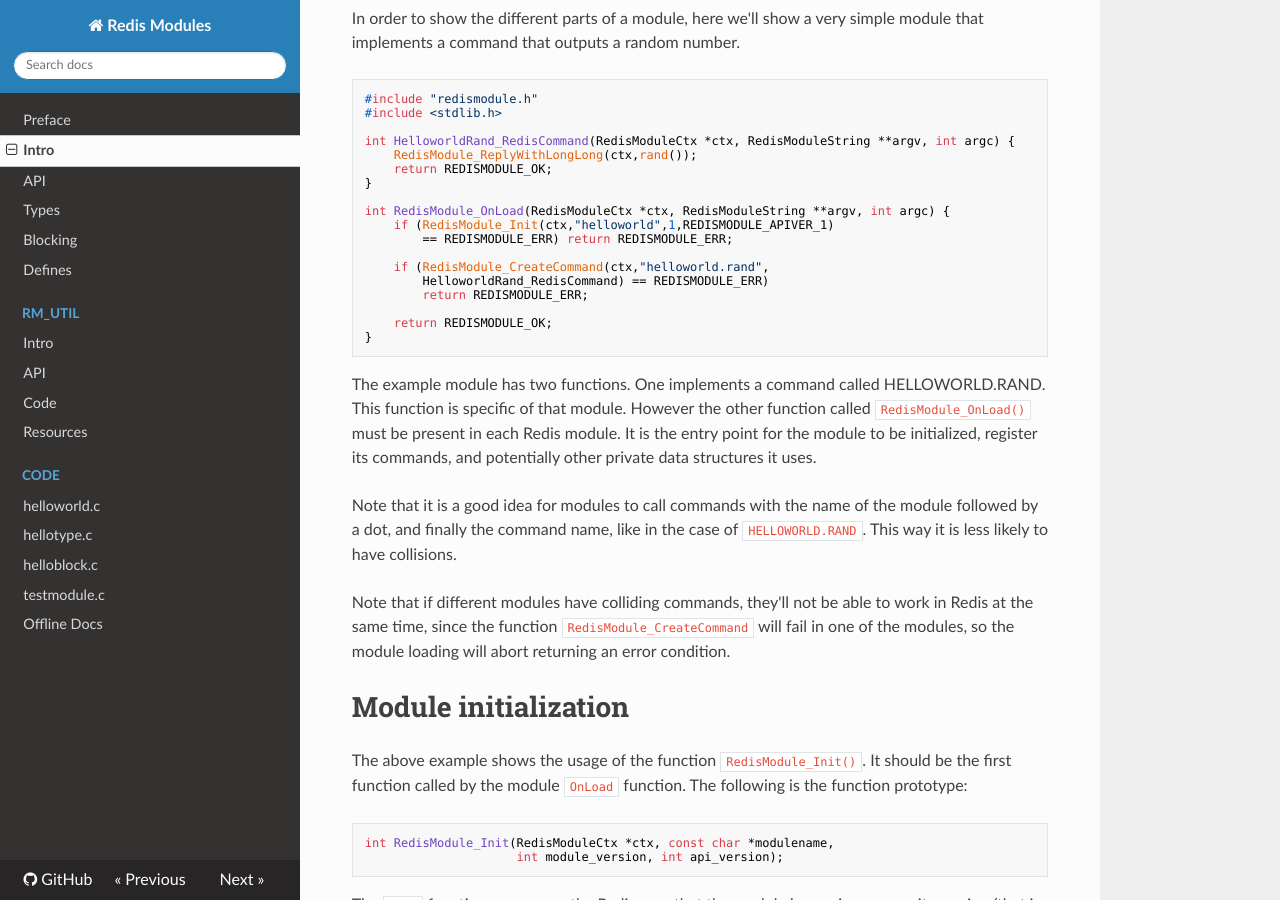
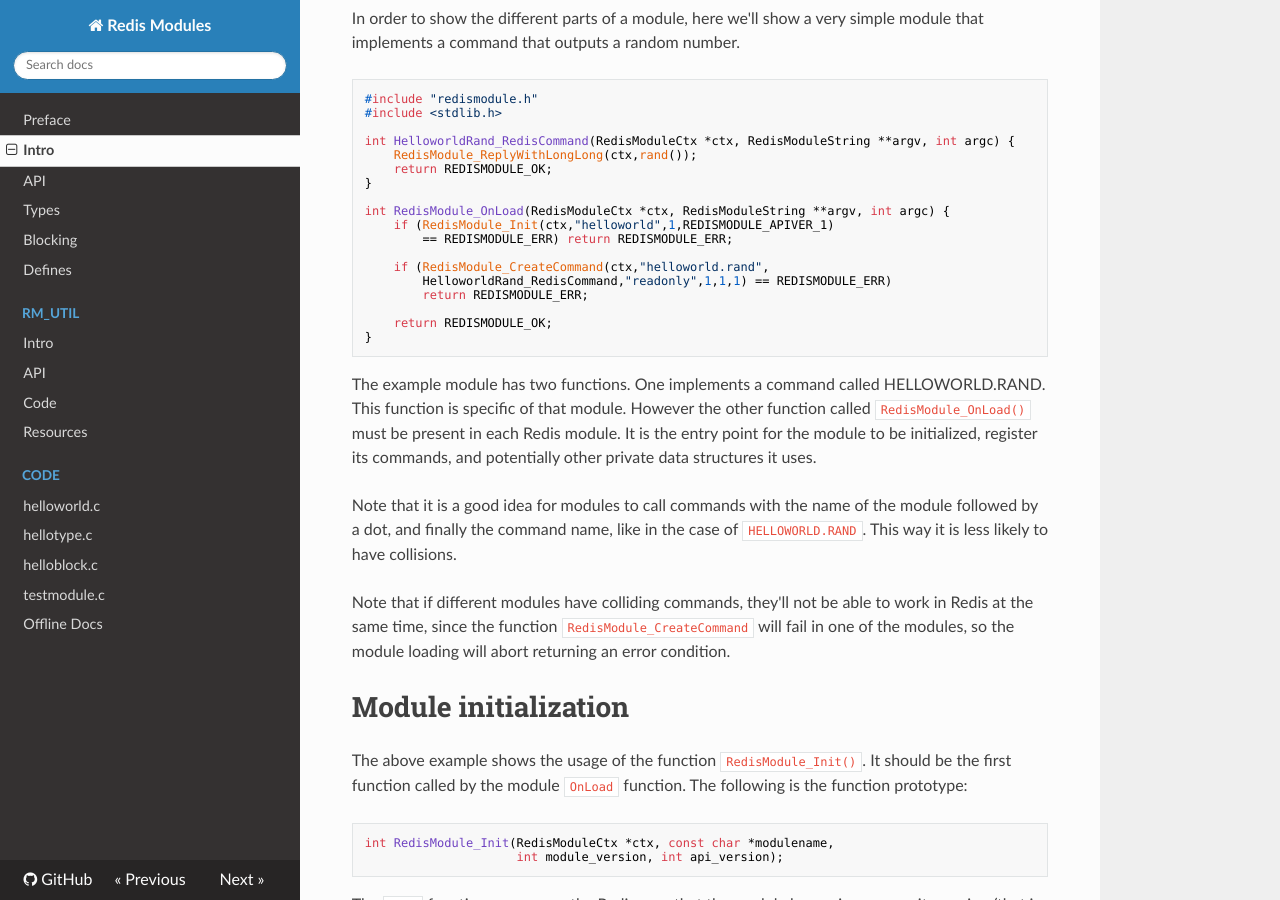
Before and after one commit to develephant/redis-module-redoc, an MkDocs documentation site: the page built from docs/index.md, in a window 1280 px wide and 900 px high, scrolled down 1492 px. Built offline with MkDocs 1.6.1, drawn with Linux system fonts in a browser that asks for light colours; nearby versions of some CDN libraries; old or Windows-style settings are respelled for this version of MkDocs.

Commit message:
simplest module modify

```diff
--- a/docs/index.md
+++ b/docs/index.md
@@ -71,7 +71,7 @@ simple module that implements a command that outputs a random number.
             == REDISMODULE_ERR) return REDISMODULE_ERR;
 
         if (RedisModule_CreateCommand(ctx,"helloworld.rand",
-            HelloworldRand_RedisCommand) == REDISMODULE_ERR)
+            HelloworldRand_RedisCommand,"readonly",1,1,1) == REDISMODULE_ERR)
             return REDISMODULE_ERR;
 
         return REDISMODULE_OK;
```
